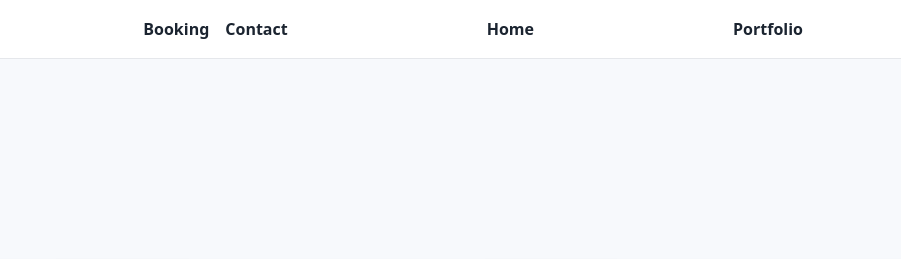
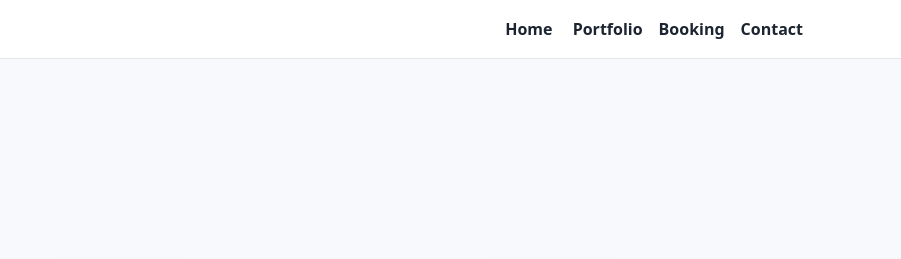
Before and after one commit to mannuallinone/fainal, a website: page gallery.html in a window 1280 px wide. Shown: the top 259 px of the page, 379-1280 px from the left. Drawn offline with Linux system fonts and the light colour scheme; grey boxes are pictures that could not be loaded; files whose address does not match are found by name.

Commit message:
Update gallery.html

```diff
--- a/gallery.html
+++ b/gallery.html
@@ -5,9 +5,8 @@
 <body>
 <nav class="nav"><div class="container nav-inner">
   <div class="brand"><img src="assets/images/logo.png" alt="Logo" /><a href="index.html">Mahadev Photography</a></div>
-  <div class="links"><a href="booking.html">Booking</a><a href="contact.html">Contact</a></div>
-   <a href="index.html">Home</a>
-        <a href="portfolio.html">Portfolio</a>
+  <div class="links"><a href="index.html">Home</a> <a href="portfolio.html">Portfolio</a><a href="booking.html">Booking</a><a href="contact.html">Contact</a></div>
+
 </div></nav>
 <section class="section container">
   <h2>Highlights & Teasers</h2>
```
